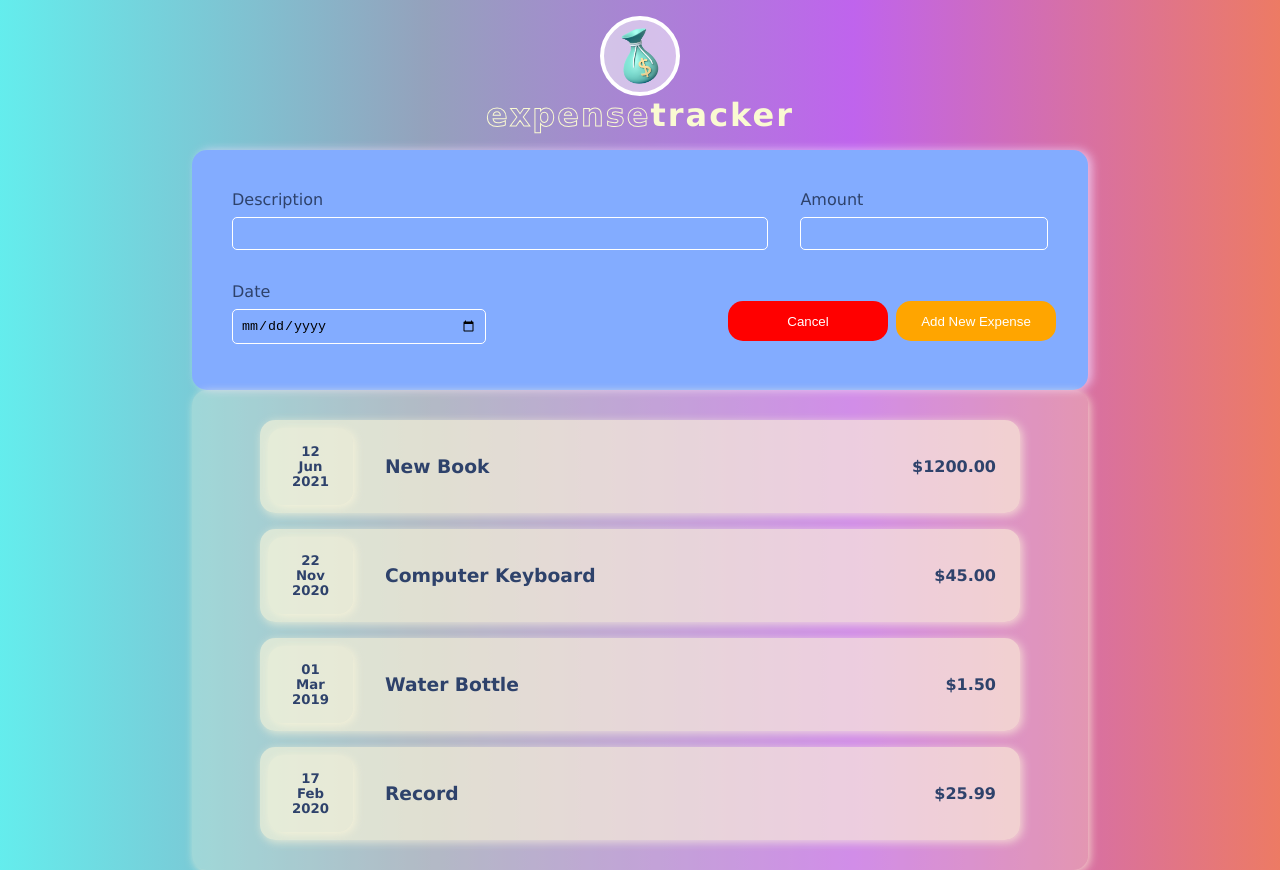
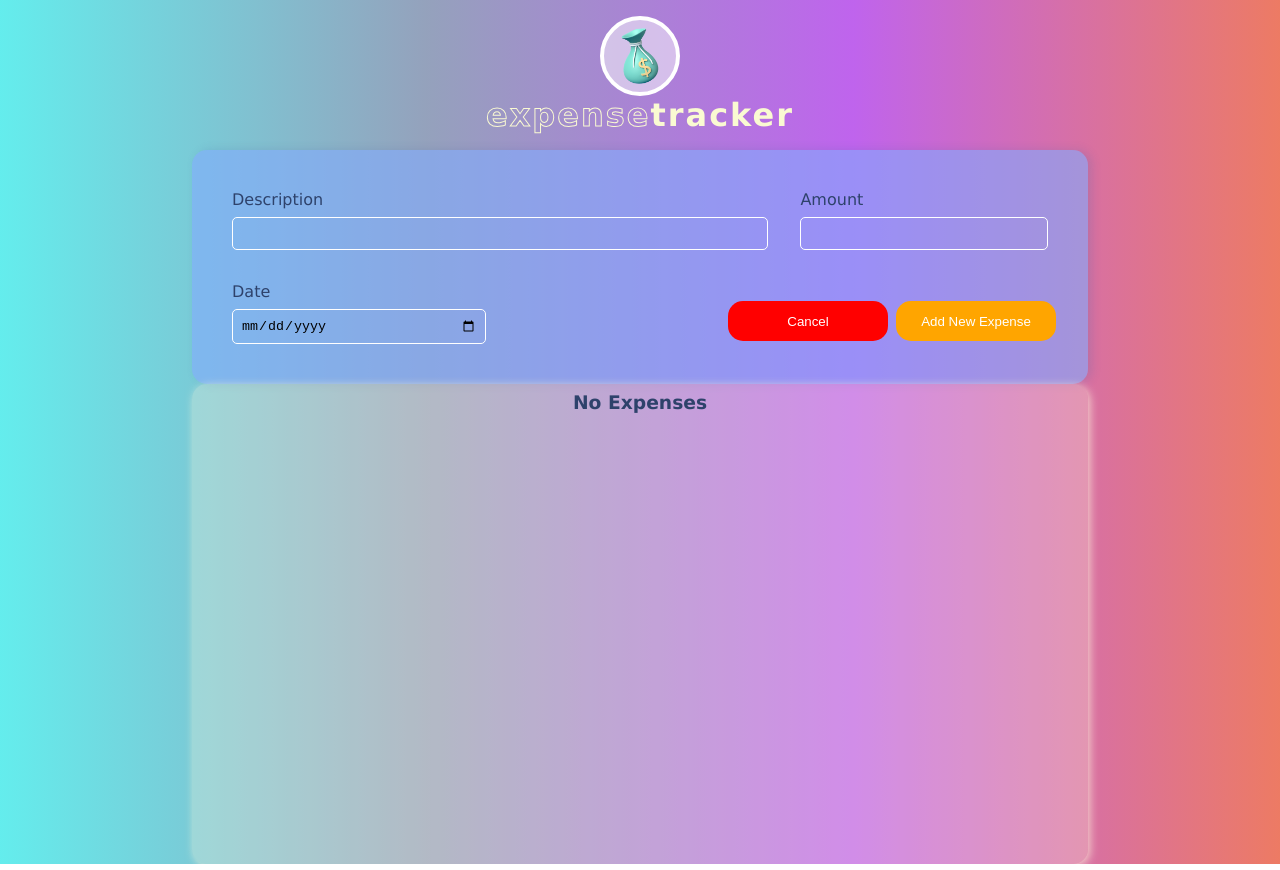
Before and after one commit to KirianaBrown/react-expense-tracker-v1, a React (Create React App) app in the folder app/: page / in a window 1280 px wide. Built offline with nearby package versions, Linux system fonts and the light colour scheme.

Commit message:
dynamically render results

```diff
--- a/app/src/App.js
+++ b/app/src/App.js
@@ -1,11 +1,10 @@
-import React from "react";
+import React, { useState } from "react";
 // Custom Components
 import Header from "./components/UI/Header";
 import Expenses from "./components/Expenses/Expenses";
 import NewExpense from "./components/NewExpense/NewExpense";
 
-function App() {
-  const allExpenses = [
+const DUMMY_EXPENSES = [
   {
     id: Math.random(),
     description: "New Book",
@@ -32,10 +31,21 @@ function App() {
   },
 ];
 
+console.log(DUMMY_EXPENSES);
+
+function App() {
+  const [allExpenses, setExpenses] = useState([]);
+
+  const addNewExpense = (expense) => {
+    setExpenses((prevState) => {
+      return [...prevState, expense];
+    });
+  };
+
   return (
     <div>
       <Header />
-      <NewExpense />
+      <NewExpense addExpense={addNewExpense} />
       <Expenses expenses={allExpenses} />
     </div>
   );
--- a/app/src/components/Expenses/Expenses.css
+++ b/app/src/components/Expenses/Expenses.css
@@ -6,7 +6,6 @@
     min-height: 60vh;
     display: flex;
     flex-direction: column;
-    justify-content: center;
     align-items: center;
 }
 
--- a/app/src/components/Expenses/Expenses.jsx
+++ b/app/src/components/Expenses/Expenses.jsx
@@ -12,6 +12,14 @@ import ExpenseItem from "./ExpenseItem";
 import "./Expenses.css";
 
 const Expenses = (props) => {
+  if (props.expenses.length === 0) {
+    return (
+      <div className="expenses">
+        <h3>No Expenses</h3>
+      </div>
+    );
+  }
+
   return (
     <div className="expenses">
       <ul className="expenses-list">
--- a/app/src/components/NewExpense/NewExpense.css
+++ b/app/src/components/NewExpense/NewExpense.css
@@ -1,9 +1,6 @@
 .newExpense {
-    background-color: rgb(131, 172, 255);
+    background-color: rgba(131, 172, 255, 0.6);
     border-radius: 15px;
-    box-shadow: 4px 0px 10px hsla(280, 100%, 93%, 0.7);
+    box-shadow: 4px 0px 10px hsla(219, 41%, 47%, 0.2);
     padding: 0.5rem;
-    min-height: 60vh;
-    padding: 0.5rem;
-    min-height: 30vh;
 }
--- a/app/src/components/NewExpense/NewExpense.jsx
+++ b/app/src/components/NewExpense/NewExpense.jsx
@@ -10,10 +10,21 @@ import NewExpenseForm from "./NewExpenseForm";
 
 import "./NewExpense.css";
 
-const NewExpense = () => {
+const NewExpense = (props) => {
+  const receiveNewExpense = (expense) => {
+    const newExpense = {
+      ...expense,
+      id: Math.random(),
+    };
+
+    console.log(newExpense);
+
+    props.addExpense(newExpense);
+  };
+
   return (
     <div className="newExpense">
-      <NewExpenseForm />
+      <NewExpenseForm saveNewExpense={receiveNewExpense} />
     </div>
   );
 };
--- a/app/src/components/NewExpense/NewExpenseForm.jsx
+++ b/app/src/components/NewExpense/NewExpenseForm.jsx
@@ -5,25 +5,73 @@ Parent: NewExpense.jsx
 Info: Form to receive and handle user response. Lift state up to New Expense from props function passed down.
 
 */
+import { useState } from "react";
 import "./NewExpenseForm.css";
 
-const NewExpenseForm = () => {
+const NewExpenseForm = (props) => {
+  const [enteredDescription, setEnteredDescription] = useState("");
+  const [enteredAmount, setEnteredAmount] = useState("");
+  const [enteredDate, setEnteredDate] = useState("");
+
+  /*
+  Change handlers - triggered onChange
+  Receive e which provides element value
+  */
+  const enterDescriptionHandler = (e) => {
+    setEnteredDescription(e.target.value);
+  };
+
+  const enterAmountHandler = (e) => {
+    setEnteredAmount(e.target.value);
+  };
+
+  const enterDateHandler = (e) => {
+    setEnteredDate(e.target.value);
+  };
+
+  const formSubmitHandler = (e) => {
+    e.preventDefault();
+    console.log("the form has been submitted");
+
+    const newExpense = {
+      description: enteredDescription,
+      amount: enteredAmount,
+      date: new Date(enteredDate),
+    };
+
+    // Pass data upto Parent Expense component
+    props.saveNewExpense(newExpense);
+
+    // Reset Values
+    setEnteredDescription("");
+    setEnteredAmount("");
+    setEnteredDate("");
+  };
+
   return (
-    <form className="newExpenseForm">
+    <form className="newExpenseForm" onSubmit={formSubmitHandler}>
       <div className="newExpenseGroup">
         <div className="newExpenseFormGroup form--description">
           <label>Description</label>
-          <input type="text" />
+          <input
+            type="text"
+            onChange={enterDescriptionHandler}
+            value={enteredDescription}
+          />
         </div>
         <div className="newExpenseFormGroup form--amount">
           <label>Amount</label>
-          <input type="number" />
+          <input
+            type="number"
+            onChange={enterAmountHandler}
+            value={enteredAmount}
+          />
         </div>
       </div>
       <div className="newExpenseGroup">
         <div className="newExpenseFormGroup form--amount">
           <label>Date</label>
-          <input type="date" />
+          <input type="date" onChange={enterDateHandler} value={enteredDate} />
         </div>
         <div className="newExpenseForm-actions">
           <button className="btn-cancel btn" type="button">
```
Lines whose indentation alone changed are shown as unchanged.
